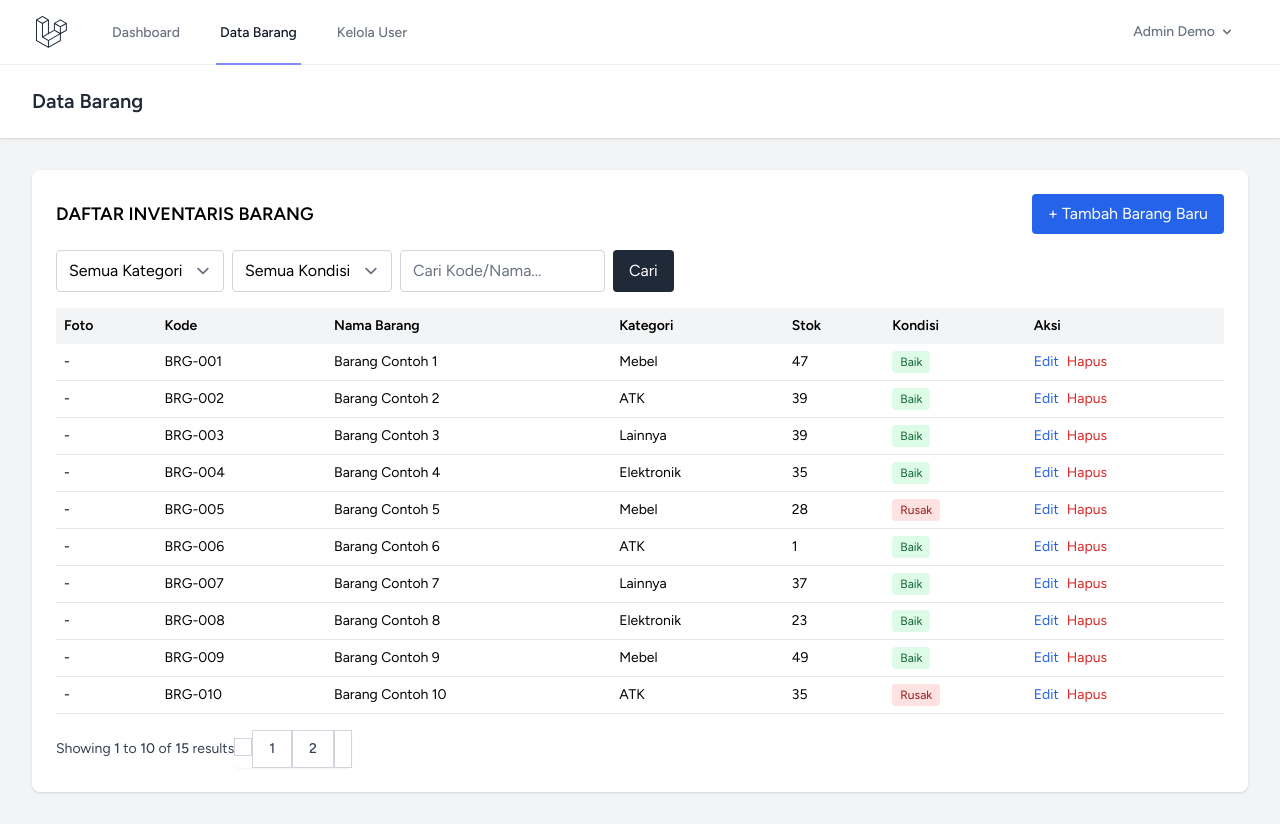
After one commit to Abdulhamid793/sim-inventaris, a Laravel app: page /items in a window 1280 px wide. The commit adds this page. Run offline with Laravel 12, Linux system fonts and the light colour scheme; a user stored in the database is signed in; data comes from the database, SQL or seed files in the repository; style sheets or scripts are compiled from the project's sources.

Commit message:
Commit 4: CRUD barang controller dan blade view

```diff
--- /dev/null
+++ b/app/Http/Controllers/ItemController.php
@@ -0,0 +1,100 @@
+<?php
+
+namespace App\Http\Controllers;
+
+use App\Models\Item;
+use Illuminate\Http\Request;
+use Illuminate\Support\Facades\Storage;
+use Illuminate\Validation\Rule;
+
+class ItemController extends Controller
+{
+    // READ: daftar + search + filter + pagination
+    public function index(Request $request)
+    {
+        $items = Item::query()
+            ->when($request->q, function ($query, $s) {
+                $query->where(function ($w) use ($s) {
+                    $w->where('kode_barang', 'like', "%$s%")
+                      ->orWhere('nama_barang', 'like', "%$s%");
+                });
+            })
+            ->when($request->kategori, fn ($q, $v) => $q->where('kategori', $v))
+            ->when($request->kondisi, fn ($q, $v) => $q->where('kondisi', $v))
+            ->latest()
+            ->paginate(10)
+            ->withQueryString();
+
+        $kategoris = ['Elektronik', 'Mebel', 'ATK', 'Lainnya'];
+
+        return view('items.index', compact('items', 'kategoris'));
+    }
+
+    // CREATE: tampilkan form
+    public function create()
+    {
+        return view('items.create');
+    }
+
+    // CREATE: simpan
+    public function store(Request $request)
+    {
+        $data = $request->validate([
+            'kode_barang' => 'required|unique:items,kode_barang',
+            'nama_barang' => 'required',
+            'kategori'    => 'required',
+            'stok'        => 'required|integer|min:0',
+            'kondisi'     => 'required|in:baik,rusak',
+            'gambar'      => 'nullable|image|max:2048',
+        ]);
+
+        if ($request->hasFile('gambar')) {
+            $data['gambar'] = $request->file('gambar')->store('items', 'public');
+        }
+
+        Item::create($data);
+
+        return redirect()->route('items.index')->with('success', 'Barang berhasil ditambahkan.');
+    }
+
+    // UPDATE: tampilkan form edit
+    public function edit(Item $item)
+    {
+        return view('items.edit', compact('item'));
+    }
+
+    // UPDATE: simpan perubahan
+    public function update(Request $request, Item $item)
+    {
+        $data = $request->validate([
+            'kode_barang' => ['required', Rule::unique('items', 'kode_barang')->ignore($item->id)],
+            'nama_barang' => 'required',
+            'kategori'    => 'required',
+            'stok'        => 'required|integer|min:0',
+            'kondisi'     => 'required|in:baik,rusak',
+            'gambar'      => 'nullable|image|max:2048',
+        ]);
+
+        if ($request->hasFile('gambar')) {
+            if ($item->gambar) {
+                Storage::disk('public')->delete($item->gambar);
+            }
+            $data['gambar'] = $request->file('gambar')->store('items', 'public');
+        }
+
+        $item->update($data);
+
+        return redirect()->route('items.index')->with('success', 'Barang berhasil diperbarui.');
+    }
+
+    // DELETE
+    public function destroy(Item $item)
+    {
+        if ($item->gambar) {
+            Storage::disk('public')->delete($item->gambar);
+        }
+        $item->delete();
+
+        return redirect()->route('items.index')->with('success', 'Barang berhasil dihapus.');
+    }
+}
--- /dev/null
+++ b/resources/views/items/index.blade.php
@@ -0,0 +1,85 @@
+<x-app-layout>
+    <x-slot name="header">
+        <h2 class="font-semibold text-xl text-gray-800 leading-tight">Data Barang</h2>
+    </x-slot>
+
+    <div class="py-8">
+        <div class="max-w-7xl mx-auto sm:px-6 lg:px-8">
+            @include('partials.flash')
+
+            <div class="bg-white shadow sm:rounded-lg p-6">
+                <div class="flex justify-between items-center mb-4">
+                    <h3 class="text-lg font-bold">DAFTAR INVENTARIS BARANG</h3>
+                    <a href="{{ route('items.create') }}" class="bg-blue-600 text-white px-4 py-2 rounded">+ Tambah Barang Baru</a>
+                </div>
+
+                {{-- Filter kategori + kondisi + pencarian --}}
+                <form method="GET" class="flex flex-wrap gap-2 mb-4">
+                    <select name="kategori" class="border-gray-300 rounded">
+                        <option value="">Semua Kategori</option>
+                        @foreach ($kategoris as $k)
+                            <option value="{{ $k }}" @selected(request('kategori') == $k)>{{ $k }}</option>
+                        @endforeach
+                    </select>
+                    <select name="kondisi" class="border-gray-300 rounded">
+                        <option value="">Semua Kondisi</option>
+                        <option value="baik" @selected(request('kondisi') == 'baik')>Baik</option>
+                        <option value="rusak" @selected(request('kondisi') == 'rusak')>Rusak</option>
+                    </select>
+                    <input type="text" name="q" value="{{ request('q') }}" placeholder="Cari Kode/Nama..."
+                           class="border-gray-300 rounded">
+                    <button class="bg-gray-800 text-white px-4 rounded">Cari</button>
+                </form>
+
+                <div class="overflow-x-auto">
+                    <table class="min-w-full text-sm text-left">
+                        <thead class="bg-gray-100">
+                            <tr>
+                                <th class="p-2">Foto</th>
+                                <th class="p-2">Kode</th>
+                                <th class="p-2">Nama Barang</th>
+                                <th class="p-2">Kategori</th>
+                                <th class="p-2">Stok</th>
+                                <th class="p-2">Kondisi</th>
+                                <th class="p-2">Aksi</th>
+                            </tr>
+                        </thead>
+                        <tbody>
+                            @forelse ($items as $item)
+                                <tr class="border-b">
+                                    <td class="p-2">
+                                        @if ($item->gambar)
+                                            <img src="{{ asset('storage/' . $item->gambar) }}" class="h-10 rounded">
+                                        @else - @endif
+                                    </td>
+                                    <td class="p-2">{{ $item->kode_barang }}</td>
+                                    <td class="p-2">{{ $item->nama_barang }}</td>
+                                    <td class="p-2">{{ $item->kategori }}</td>
+                                    <td class="p-2">{{ $item->stok }}</td>
+                                    <td class="p-2">
+                                        <span class="px-2 py-1 rounded text-xs {{ $item->kondisi == 'baik' ? 'bg-green-100 text-green-800' : 'bg-red-100 text-red-800' }}">
+                                            {{ ucfirst($item->kondisi) }}
+                                        </span>
+                                    </td>
+                                    <td class="p-2 flex gap-2">
+                                        <a href="{{ route('items.edit', $item) }}" class="text-blue-600">Edit</a>
+                                        <form method="POST" action="{{ route('items.destroy', $item) }}"
+                                              onsubmit="return confirm('Yakin hapus barang ini?')">
+                                            @csrf
+                                            @method('DELETE')
+                                            <button class="text-red-600">Hapus</button>
+                                        </form>
+                                    </td>
+                                </tr>
+                            @empty
+                                <tr><td colspan="7" class="p-4 text-center text-gray-500">Belum ada data.</td></tr>
+                            @endforelse
+                        </tbody>
+                    </table>
+                </div>
+
+                <div class="mt-4">{{ $items->links() }}</div>
+            </div>
+        </div>
+    </div>
+</x-app-layout>
--- a/resources/views/layouts/navigation.blade.php
+++ b/resources/views/layouts/navigation.blade.php
@@ -15,6 +15,14 @@
                     <x-nav-link :href="route('dashboard')" :active="request()->routeIs('dashboard')">
                         {{ __('Dashboard') }}
                     </x-nav-link>
+                    <x-nav-link :href="route('items.index')" :active="request()->routeIs('items.*')">
+                        Data Barang
+                    </x-nav-link>
+                    @if (auth()->user()->role === 'admin')
+                    <x-nav-link :href="route('users.index')" :active="request()->routeIs('users.*')">
+                        Kelola User
+                    </x-nav-link>
+                    @endif
                 </div>
             </div>
 
@@ -70,6 +78,15 @@
             <x-responsive-nav-link :href="route('dashboard')" :active="request()->routeIs('dashboard')">
                 {{ __('Dashboard') }}
             </x-responsive-nav-link>
+            <x-responsive-nav-link :href="route('items.index')" :active="request()->routeIs('items.*')">
+                Data Barang
+            </x-responsive-nav-link>
+            @if (auth()->user()->role === 'admin')
+            <x-responsive-nav-link :href="route('users.index')" :active="request()->routeIs('users.*')">
+                Kelola User
+            </x-responsive-nav-link>
+            @endif
+
         </div>
 
         <!-- Responsive Settings Options -->
--- a/routes/web.php
+++ b/routes/web.php
@@ -1,20 +1,29 @@
 <?php
 
+use App\Http\Controllers\DashboardController;
+use App\Http\Controllers\ItemController;
 use App\Http\Controllers\ProfileController;
+use App\Http\Controllers\UserController;
 use Illuminate\Support\Facades\Route;
 
-Route::get('/', function () {
-    return view('welcome');
-});
-
-Route::get('/dashboard', function () {
-    return view('dashboard');
-})->middleware(['auth', 'verified'])->name('dashboard');
+Route::get('/', fn () => redirect()->route('login'));
 
 Route::middleware('auth')->group(function () {
+    Route::get('/dashboard', [DashboardController::class, 'index'])->name('dashboard');
+
+    // CRUD barang: bisa diakses admin dan staff yang sudah login
+    Route::resource('items', ItemController::class)->except('show');
+
+    // Profil bawaan Breeze
     Route::get('/profile', [ProfileController::class, 'edit'])->name('profile.edit');
     Route::patch('/profile', [ProfileController::class, 'update'])->name('profile.update');
     Route::delete('/profile', [ProfileController::class, 'destroy'])->name('profile.destroy');
+
+    // Kelola user: HANYA admin
+    Route::middleware('role:admin')->group(function () {
+        Route::get('/users', [UserController::class, 'index'])->name('users.index');
+        Route::patch('/users/{user}/role', [UserController::class, 'updateRole'])->name('users.role');
+    });
 });
 
-require __DIR__.'/auth.php';
+require __DIR__ . '/auth.php';
```
Also changed, not shown: app/Http/Controllers/DashboardController.php (added, +10 -0 lines), app/Http/Controllers/UserController.php (added, +10 -0 lines), resources/views/items/_form.blade.php (added, +54 -0 lines), resources/views/items/create.blade.php (added, +15 -0 lines), resources/views/items/edit.blade.php (added, +16 -0 lines).
